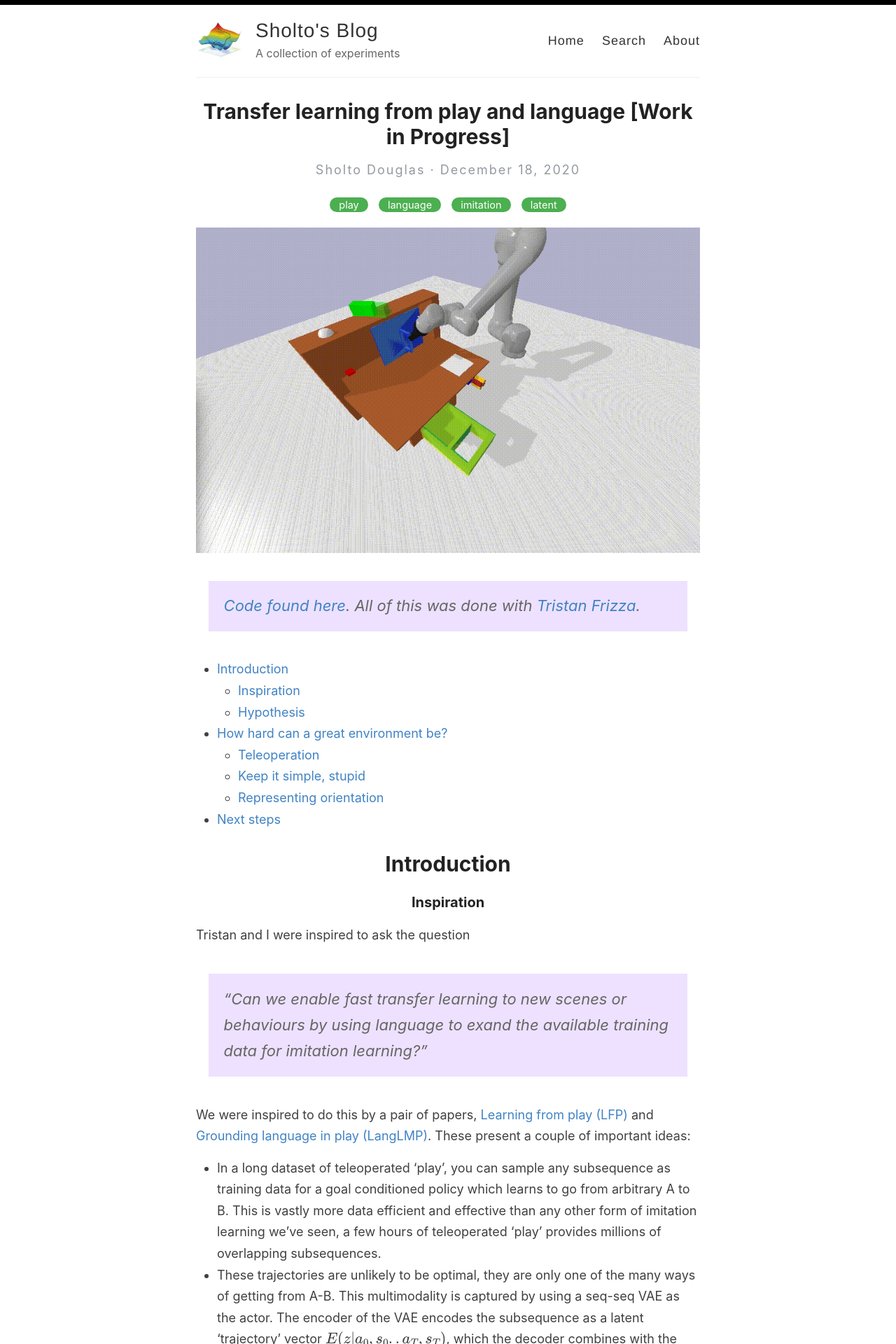
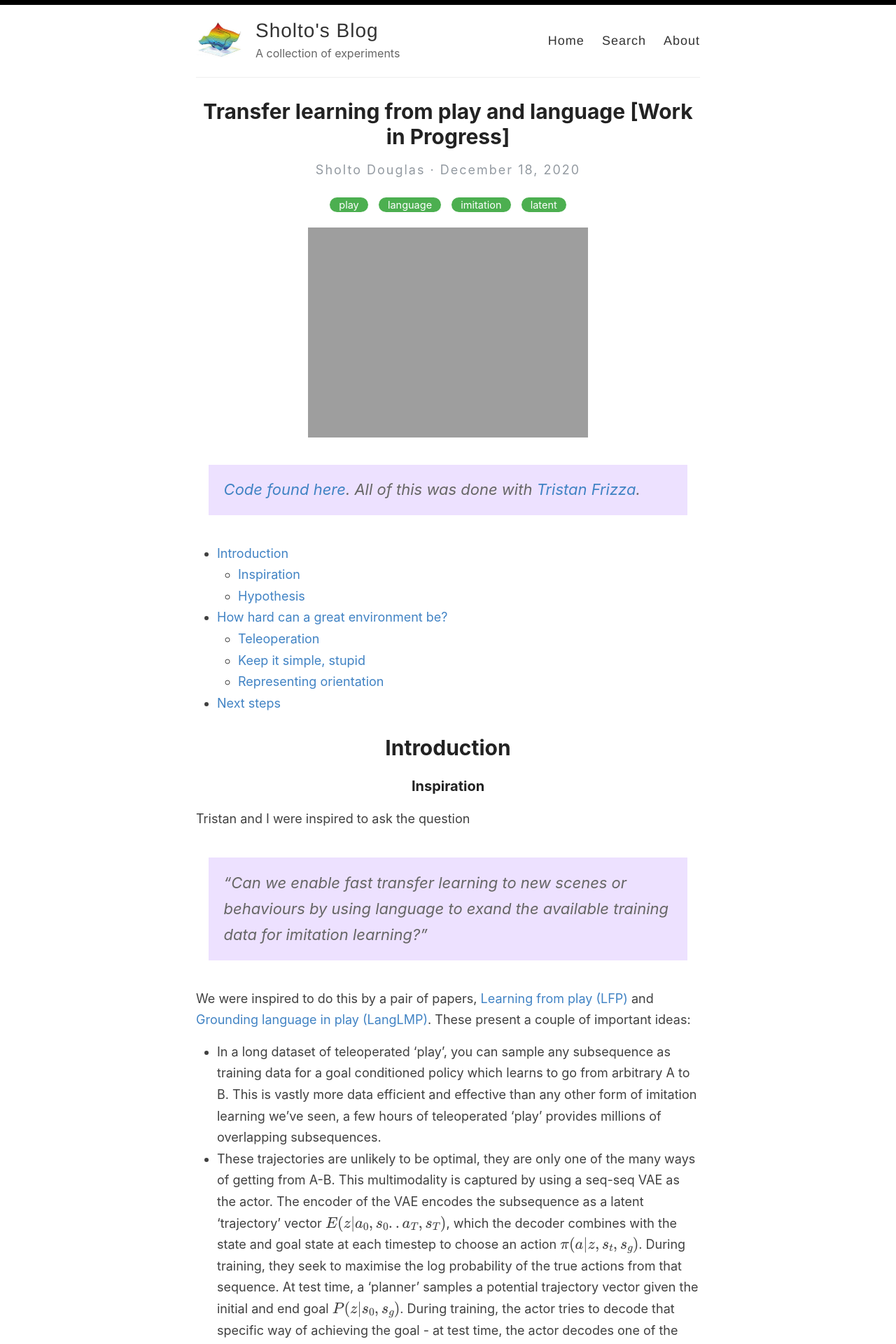
Before and after one commit to sholtodouglas/sholtodouglas.github.io, a Jekyll site: the page built from _posts/2020-12-18-LearningFromPlayAndLanguage.md, in a window 1280 px wide. Shown: the top 1920 px of the page at 70% size. Built offline with Jekyll 4.4.1, drawn with Linux system fonts in a browser that asks for light colours; formulas are drawn with MathJax 3.

Commit message:
Update 2020-12-18-LearningFromPlayAndLanguage.md

```diff
--- a/_posts/2020-12-18-LearningFromPlayAndLanguage.md
+++ b/_posts/2020-12-18-LearningFromPlayAndLanguage.md
@@ -4,7 +4,7 @@
 categories: [play, language, imitation, latent]
 ---
 
-![alt-text-1](https://sholtodouglas.github.io/images/play/ai_9_1.gif "title-1")
+![alt-text-1](https://sholtodouglas.github.io/images/play/play_gif.gif "title-1")
 
 
 > [Code found here](https://colab.research.google.com/github/sholtodouglas/learning_from_play/blob/master/languageXplay.ipynb).
```
